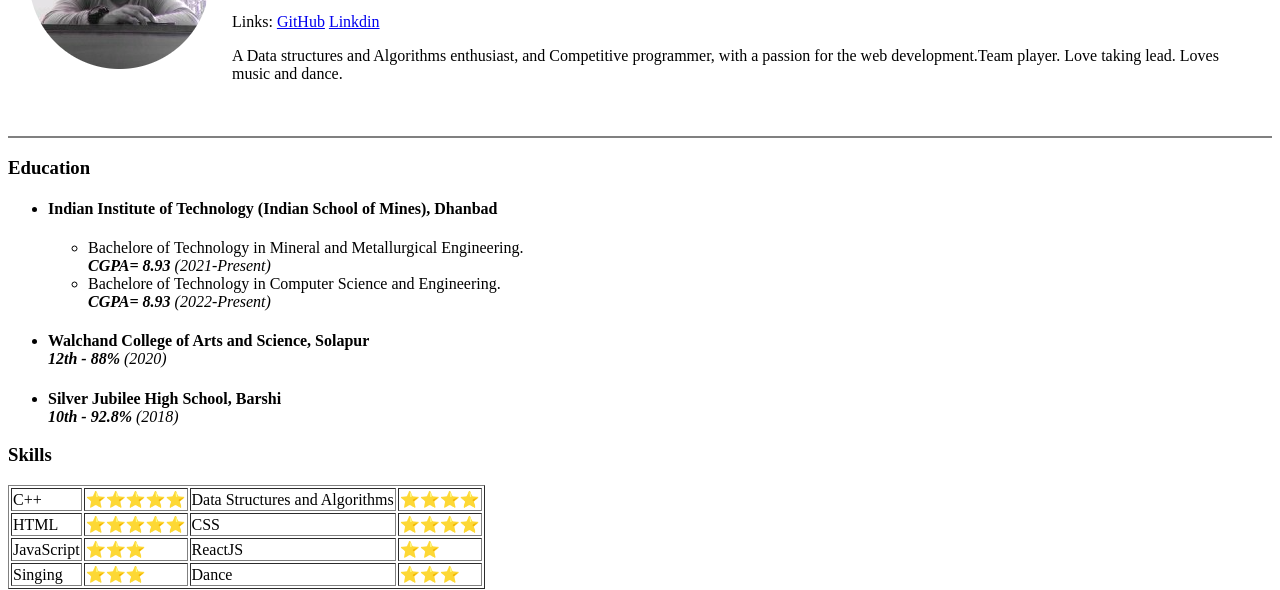
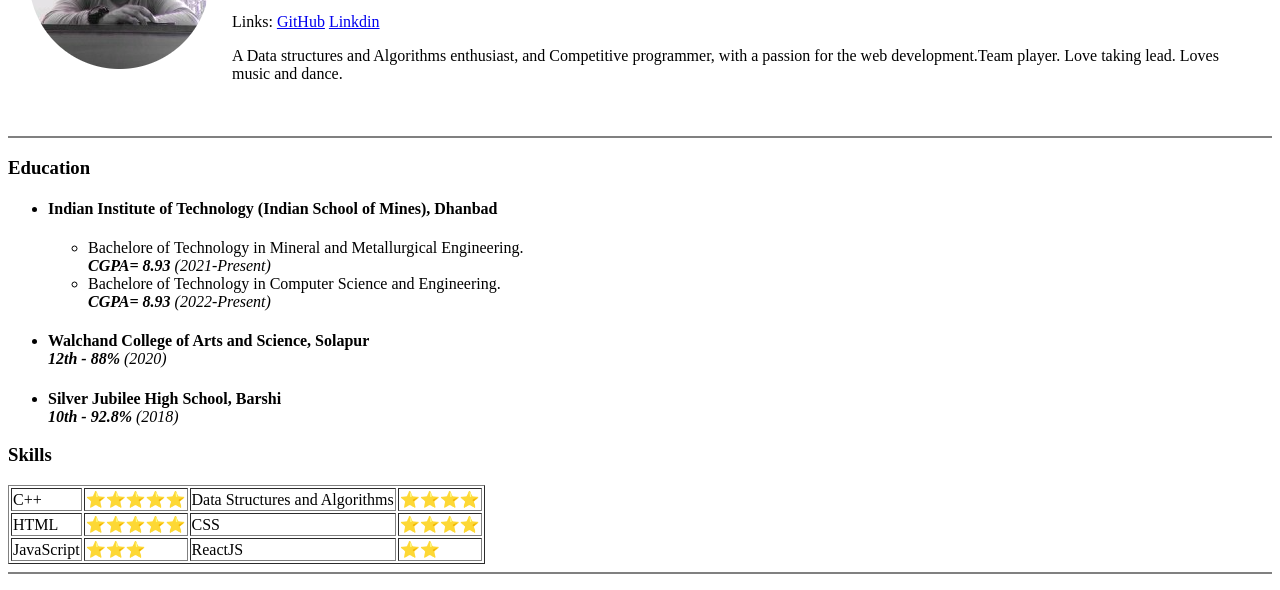
Before and after one commit to AbhishekTakIITian/CV, a plain HTML site: page index.html in a window 1280 px wide. Shown: the part 166-756 px from the top of the page. Drawn offline with Linux system fonts and the light colour scheme.

Commit message:
Updated index.html

```diff
--- a/index.html
+++ b/index.html
@@ -55,12 +55,6 @@
             <td>ReactJS</td>
             <td>⭐⭐</td>
         </tr>
-        <tr>
-            <td>Singing</td>
-            <td>⭐⭐⭐</td>
-            <td>Dance</td>
-            <td>⭐⭐⭐</td>
-        </tr>
     </table>
     <hr noshade>
     <h3>Projects</h3>
```
